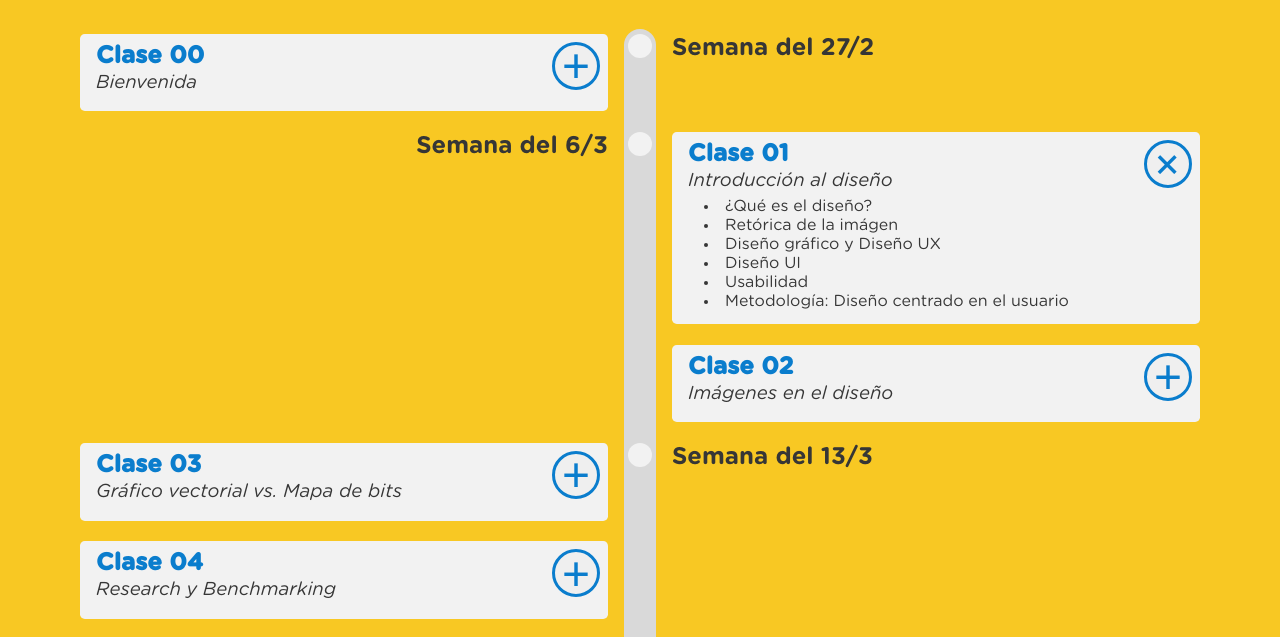
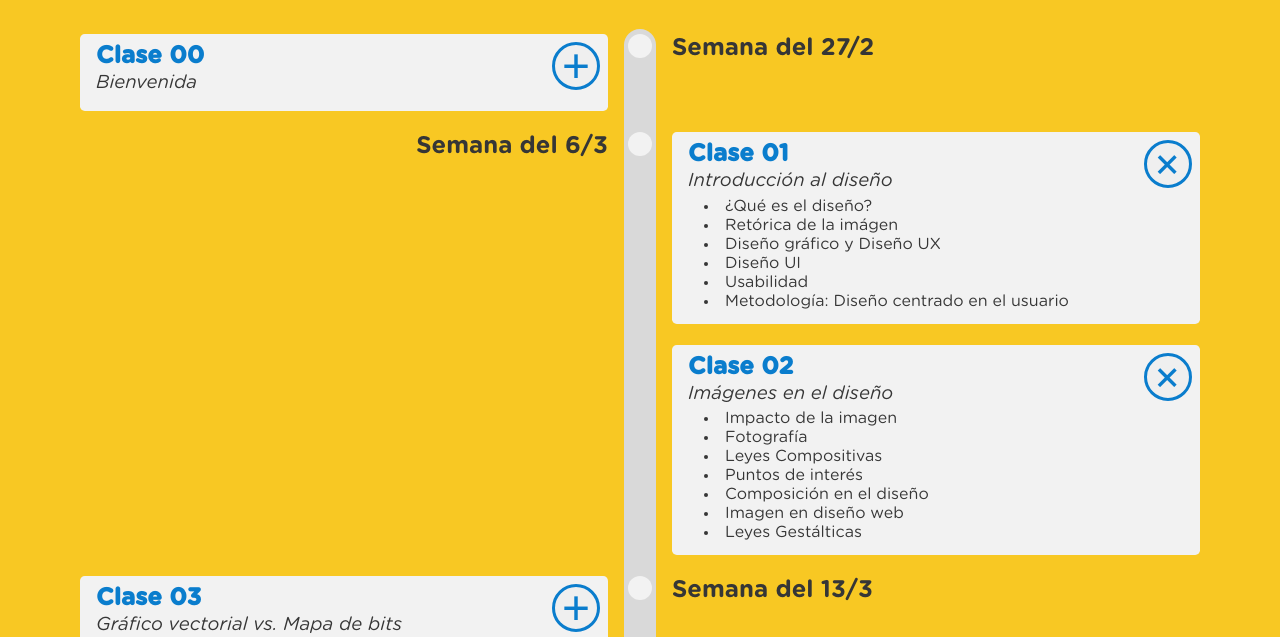
Before and after one commit to nachdiaz/testcac.github.io, a plain HTML site: page index.html in a window 1280 px wide. Shown: the part 141-778 px from the top of the page. Drawn offline with Linux system fonts and the light colour scheme.

Commit message:
No seleccionaba ambas cards de la semana

```diff
--- a/index.html
+++ b/index.html
@@ -634,14 +634,15 @@
                 this.parentNode.querySelector('ul').classList.toggle('m-hidden');
             });
         };
-        todayDate = new Date();
-        var firstDay = new Date(todayDate.getFullYear(), 0, 1);
-        var numberOfDays = Math.floor((todayDate - firstDay) / (24 * 60 * 60 * 1000));
-        var weekNumber = Math.ceil((todayDate.getDay() + 1 + numberOfDays) / 7) - 9;
-        //0
-        let week = document.querySelectorAll('article');
-        week[weekNumber].querySelector('ul').classList.toggle('m-hidden');
-        week[weekNumber].querySelector('#open-btn').classList.toggle('turned');
+        let todayDate = new Date();
+        let firstDay = new Date(todayDate.getFullYear(), 0, 1);
+        let numberOfDays = Math.floor((todayDate - firstDay) / (24 * 60 * 60 * 1000));
+        let weekNumber = Math.ceil((todayDate.getDay() + 1 + numberOfDays) / 7) - 9;
+        let week = document.querySelectorAll('.week-title');
+        week[weekNumber].nextElementSibling.querySelector('ul').classList.toggle('m-hidden');
+        week[weekNumber].nextElementSibling.nextElementSibling.querySelector('ul').classList.toggle('m-hidden');
+        week[weekNumber].nextElementSibling.querySelector('#open-btn').classList.toggle('turned');
+        week[weekNumber].nextElementSibling.nextElementSibling.querySelector('#open-btn').classList.toggle('turned');
     </script>
 </body>
 
```
